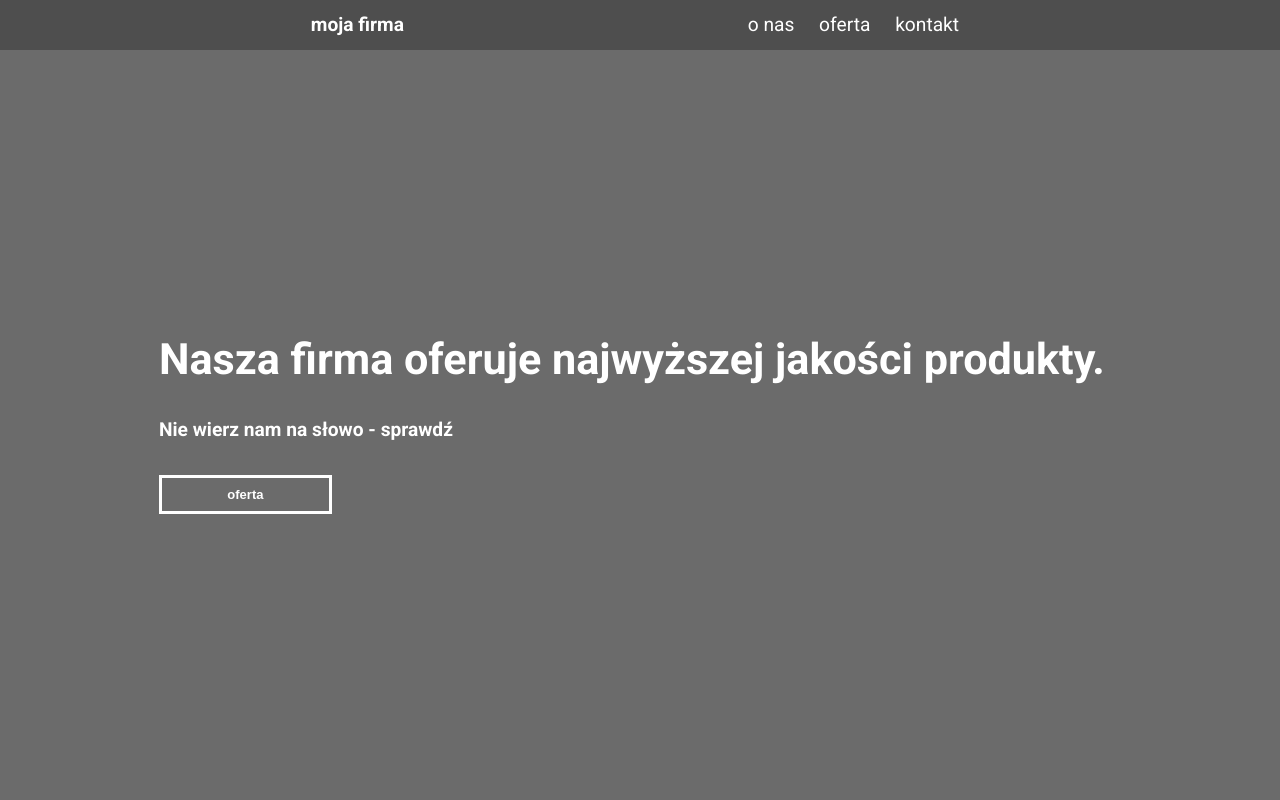
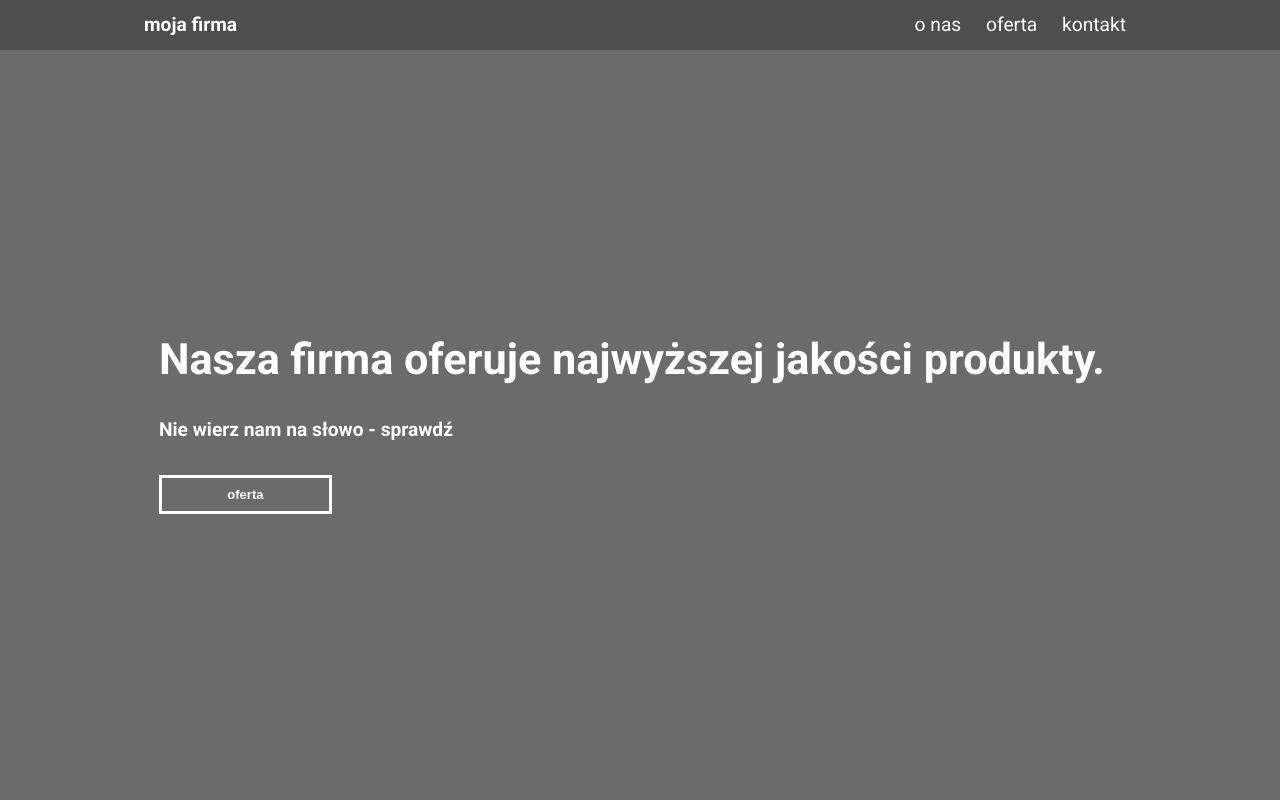
Before and after one commit to Julslydia/RWD-Updated, a plain HTML site: page index.html in a window 1280 px wide. Shown: the top 800 px of the page. Drawn offline with Linux system fonts and the light colour scheme.

Commit message:
changing navbar-split

```diff
--- a/CSS/style.css
+++ b/CSS/style.css
@@ -56,7 +56,7 @@ a {
   background-color: var(--banner-background-color);
   display: flex;
   position: relative;
-  justify-content: space-around;
+  justify-content: space-between;
   height: var(--banner-height);
   align-items: center;
 }
@@ -102,6 +102,10 @@ a {
     color: #fff;
     font-weight: bold;
   }
+
+  /* .landing-page {
+    padding-left: 10px;
+  } */
 }
 
 .bold {
@@ -131,6 +135,9 @@ a {
   position: relative;
   flex-direction: column;
   justify-content: center;
+}
+
+.landing-page {
   padding-left: 15px;
 }
 
```
